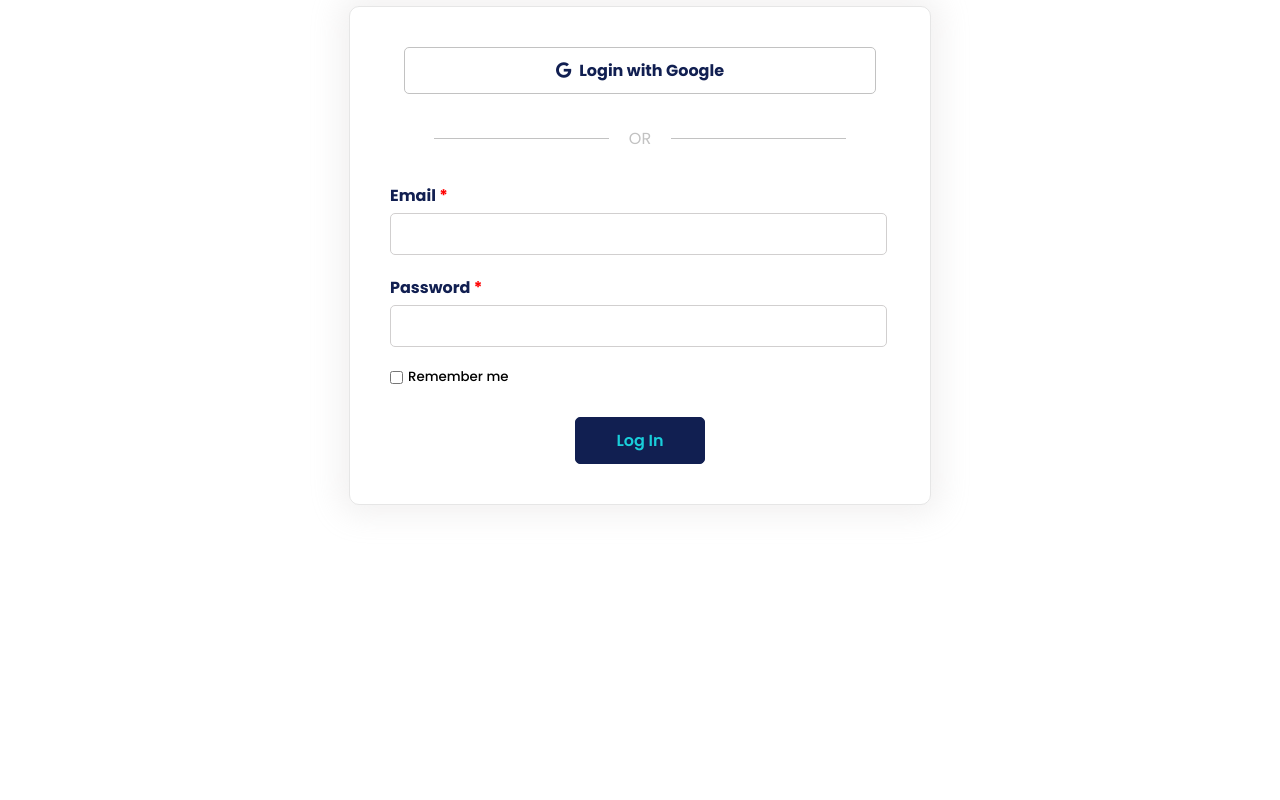
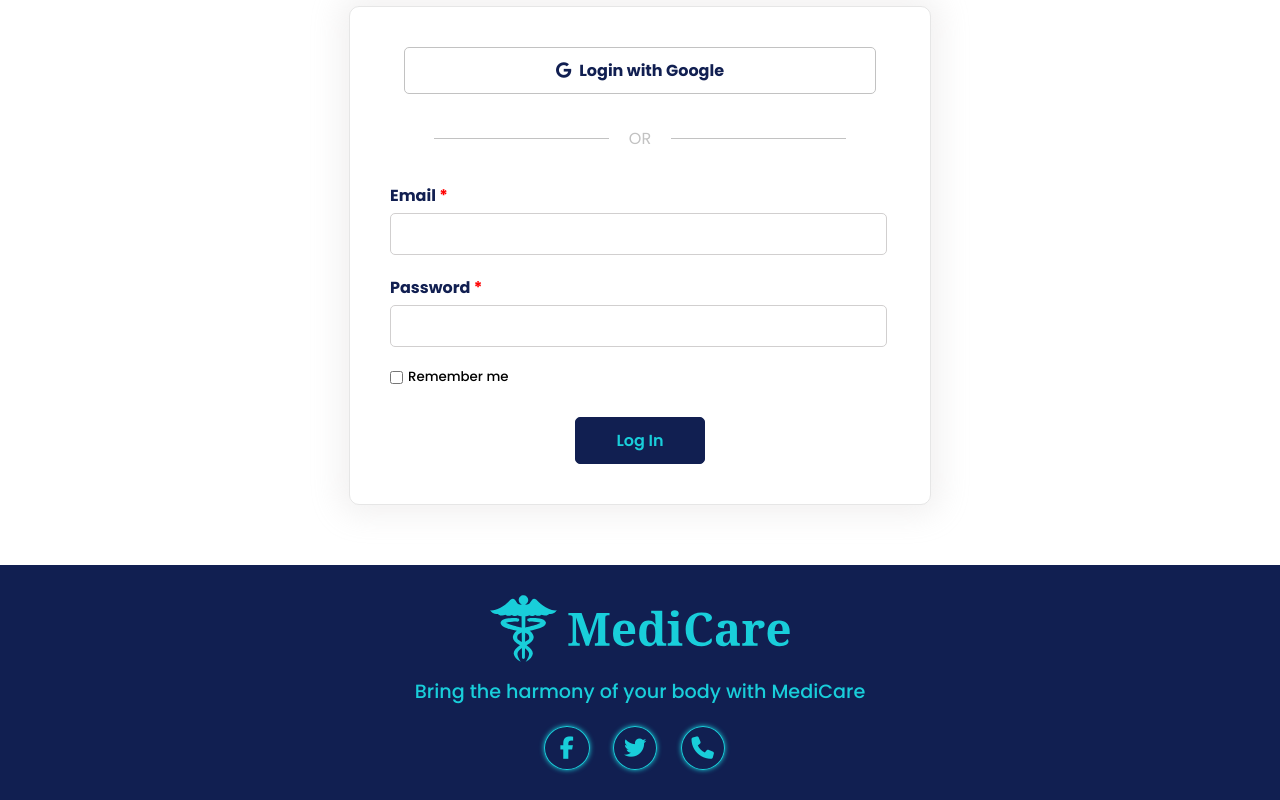
Before and after one commit to Byte-Walker/Medicare-client, a React (Create React App) app: page /login in a window 1280 px wide. Shown: the part 355-1155 px from the top of the page. Before the commit the page ends 920 px from the top, so only its background shows below. Built offline with nearby package versions, Linux system fonts and the light colour scheme; no server answers.

Commit message:
appointment page and footer added

```diff
--- a/src/App.css
+++ b/src/App.css
@@ -3,13 +3,13 @@
 :root {
     --color-primary: #111f51;
     --color-secondary: #19ceda;
-
 }
 
 * {
     margin: 0;
     padding: 0;
     font-family: 'Poppins', sans-serif;
+    scroll-behavior: smooth;
 }
 
 .max-width {
@@ -18,7 +18,7 @@
 }
 
 i {
-  margin-right: .5em;
+    margin-right: 0.5em;
 }
 
 a {
--- a/src/App.js
+++ b/src/App.js
@@ -4,7 +4,6 @@ import {
     Switch,
     Route,
     Redirect,
-    useLocation,
 } from 'react-router-dom';
 import TopBar from './components/Home/TopBar/TopBar';
 import Header from './components/Home/Header/Header';
@@ -13,10 +12,12 @@ import Signup from './components/Signup/Signup';
 import Login from './components/Login/Login';
 import ServicePage from './components/ServicePage/ServicePage';
 import NotFound from './components/NotFound/NotFound';
+import Footer from './components/Home/Footer/Footer'
 import { createContext } from 'react';
 import useFirebase from './hooks/useFirebase';
 import PrivateRoute from './components/PrivateRoute/PrivateRoute';
 import FindConsultant from './components/FindConsultant/FindConsultant';
+import Appointment from './components/Appointment/Appointment';
 
 export const AuthContext = createContext();
 
@@ -43,6 +44,9 @@ function App() {
                     <PrivateRoute exact path="/doctors">
                         <FindConsultant />
                     </PrivateRoute>
+                    <PrivateRoute exact path="/appointment">
+                        <Appointment />
+                    </PrivateRoute>
                     {/* <Route exact path="/service/:serviceName">
                         <ServicePage />
                     </Route> */}
@@ -50,6 +54,7 @@ function App() {
                         <NotFound />
                     </Route>
                 </Switch>
+                <Footer />
             </AuthContext.Provider>
         </Router>
     );
--- /dev/null
+++ b/src/components/Appointment/Appointment.css
@@ -0,0 +1,9 @@
+.appointment-container {
+    margin-top: 50px;
+    display: grid;
+    grid-template-columns: repeat(2, 1fr);
+    grid-gap: 30px;
+    padding: 30px;
+    border: 1px solid rgb(226, 226, 226);
+    border-radius: 5px;
+}
--- /dev/null
+++ b/src/components/Appointment/Appointment.js
@@ -0,0 +1,55 @@
+import React from 'react';
+import './Appointment.css';
+
+const Appointment = () => {
+    return (
+        <div className="appointment">
+            <div className="page-bar">
+                <h1>Make an appointment</h1>
+            </div>
+
+            <form className="max-width appointment-container">
+                <div className="appointment-doctor">
+                    <p className="input-group">
+                        <label htmlFor="doctorName">Doctor's name</label>
+                        <input type="text" name="doctorName" />
+                    </p>
+                    <p className="input-group">
+                        <label htmlFor="department">Doctor's department</label>
+                        <input type="text" name="department" />
+                    </p>
+                    <p className="input-group">
+                        <label htmlFor="date">Appointment date</label>
+                        <input type="date" name="date" />
+                    </p>
+                    <p className="input-group">
+                        <label htmlFor="time">Time slot</label>
+                        <input type="time" name="time" />
+                    </p>
+                </div>
+
+                <div className="appointment-patient">
+                    <p className="input-group">
+                        <label htmlFor="name">Patient's name</label>
+                        <input type="text" name="name" />
+                    </p>
+                    <p className="input-group">
+                        <label htmlFor="age">Patient's age</label>
+                        <input type="number" name="age" />
+                    </p>
+                    <p className="input-group">
+                        <label htmlFor="age">Patient's Phone no.</label>
+                        <input type="number" name="age" />
+                    </p>
+                    <div>
+                        <button className="btn btn-signup" type="submit">
+                            Submit
+                        </button>
+                    </div>
+                </div>
+            </form>
+        </div>
+    );
+};
+
+export default Appointment;
--- a/src/components/Home/Doctor/Doctor.js
+++ b/src/components/Home/Doctor/Doctor.js
@@ -13,10 +13,10 @@ const Doctor = ({ doctor }) => {
                 <p className="doctor-description">{description.slice(0, 60) + '...'}</p>
             </div>
             <div className="doctor-card-social-icons">
-                <a href="#" rel="noreferrer" target="_blank">
+                <a href="https://www.facebook.com/profile.php?id=100008215602384" rel="noreferrer" target="_blank">
                     <i className="fab fa-facebook-f"></i>
                 </a>
-                <a href="#" rel="noreferrer" target="_blank">
+                <a href="https://twitter.com/search?q=%23Medicare.&lang=en" rel="noreferrer" target="_blank">
                     <i className="fab fa-twitter"></i>
                 </a>
                 <a href="tel: (123)456-7890">
--- a/src/components/Home/Doctors/Doctors.css
+++ b/src/components/Home/Doctors/Doctors.css
@@ -10,3 +10,18 @@
     padding: 30px 0;
     margin-top: 30px;
 }
+
+.visit-more {
+    text-align: center;
+    margin-top: 10px;
+}
+
+.visit-more-btn {
+    display: inline-block;
+    font-size: 1.2rem;
+    font-weight: 700;
+    padding: 10px 20px;
+    background-color: var(--color-primary);
+    color: var(--color-secondary);
+    border-radius: 5px;
+}
--- a/src/components/Home/Doctors/Doctors.js
+++ b/src/components/Home/Doctors/Doctors.js
@@ -1,3 +1,4 @@
+import { Link } from 'react-router-dom';
 import useDoctors from '../../../hooks/useDoctors';
 import Doctor from '../Doctor/Doctor';
 import './Doctors.css';
@@ -10,9 +11,16 @@ const Doctors = () => {
             <div className="doctors-container max-width">
                 <p className="section-category">Doctors</p>
                 <h2 className="section-title">Our Award Winning Doctors</h2>
-                <div className="doctors-list">{
-                    doctors.map((doctor) => <Doctor doctor={doctor} key={doctor.id}/>)
-                }</div>
+                <div className="doctors-list">
+                    {doctors.map((doctor) =>
+                        doctor.id < 5 ? (
+                            <Doctor doctor={doctor} key={doctor.id} />
+                        ) : null
+                    )}
+                </div>
+                <div className="visit-more">
+                    <Link to="/doctors" className="visit-more-btn">Visit more </Link>
+                </div>
             </div>
         </div>
     );
--- a/src/components/Home/Footer/Footer.css
+++ b/src/components/Home/Footer/Footer.css
@@ -0,0 +1,52 @@
+.footer {
+    background-color: var(--color-primary);
+    padding: 30px 20px;
+    margin-top: 40px;
+}
+
+.footer-logo {
+    width: 300px;
+    display: block;
+    margin: 0 auto;
+}
+
+.footer-tagline {
+    color: var(--color-secondary);
+    font-size: 1.2rem;
+    font-weight: 500;
+    text-align: center;
+    margin-top: 15px;
+}
+
+.footer-icons {
+    font-size: 1.4rem;
+    text-align: center;
+    margin-top: 20px;
+}
+
+.footer-icons a {
+    color: var(--color-secondary);
+
+}
+
+.footer-icons a:not(:last-child) {
+    margin-right: 12px;
+}
+
+.footer-icons a i {
+    padding: 10px;
+   border: 1px solid var(--color-secondary);
+   border-radius: 50%;
+   box-shadow: 0 0 5px var(--color-secondary);
+   transition: all 0.2s;
+}
+
+.footer-icons a:first-child i {
+    padding: 10px 15px;
+}
+
+.footer-icons a i:hover {
+    background-color: var(--color-secondary);
+    color: var(--color-primary);
+    box-shadow: 0 0 20px var(--color-secondary);
+}
--- a/src/components/Home/Footer/Footer.js
+++ b/src/components/Home/Footer/Footer.js
@@ -1,11 +1,30 @@
 import React from 'react';
-import './Footer.css'
+import './Footer.css';
+import footerLogo from '../../../images/logo-footer.svg';
 
 const Footer = () => {
     return (
-        <div>
-            I am the footer
-        </div>
+        <footer className="footer">
+            <img src={footerLogo} alt="Medicare logo" className="footer-logo" />
+            <p className="footer-tagline">
+                Bring the harmony of your body with MediCare
+            </p>
+            <p className="footer-icons">
+                <a
+                    href="https://www.facebook.com/profile.php?id=100008215602384"
+                    rel="noreferrer"
+                    target="_blank"
+                >
+                    <i className="fab fa-facebook-f"></i>
+                </a>
+                <a href="https://twitter.com/search?q=%23Medicare.&lang=en" rel="noreferrer" target="_blank">
+                    <i className="fab fa-twitter"></i>
+                </a>
+                <a href="tel: (123)456-7890">
+                    <i className="fas fa-phone"></i>
+                </a>
+            </p>
+        </footer>
     );
 };
 
--- a/src/components/Home/Header/Header.js
+++ b/src/components/Home/Header/Header.js
@@ -21,10 +21,9 @@ const Header = () => {
                 </NavLink>
 
                 <div>
-                    <NavLink to="/services">Services</NavLink>
+                    <a href="/#services">Services</a>
                     <NavLink to="/doctors">Find a consultant</NavLink>
-                    <NavLink to="/about">About</NavLink>
-                    <NavLink to="/contact">Contact Us</NavLink>
+                    <NavLink to="/appointment">Appointment</NavLink>
                 </div>
 
                 <div>
--- a/src/components/Home/Home.js
+++ b/src/components/Home/Home.js
@@ -13,7 +13,6 @@ const Home = () => {
             <Services />
             <Doctors />
             <Reviews />
-            <Footer />
         </div>
     );
 };
--- a/src/components/Home/Services/Services.js
+++ b/src/components/Home/Services/Services.js
@@ -6,7 +6,7 @@ const Services = () => {
     const [services] = useServices();
 
     return (
-        <div>
+        <div id="services">
             <div className="services-container max-width">
                 <p className="section-category">Services</p>
                 <h2 className="section-title">World Class Services</h2>
```
Also changed, not shown: src/images/logo-footer.svg (added). Lines whose indentation alone changed are shown as unchanged.
